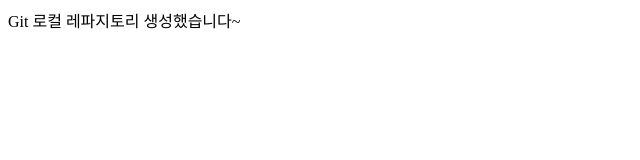
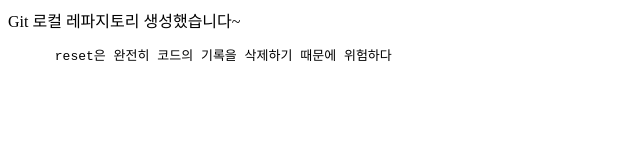
Before and after one commit to Eun-T/html-workspace, a plain HTML site: page 3_git/practice.html in a window 1280 px wide. Shown: the whole page, without its empty margins (0-640 px from the left). Drawn offline with Linux system fonts and the light colour scheme.

Commit message:
Add. reset 확인

```diff
--- a/3_git/practice.html
+++ b/3_git/practice.html
@@ -7,5 +7,9 @@
   </head>
   <body>
     Git 로컬 레파지토리 생성했습니다~
+
+    <pre>
+      reset은 완전히 코드의 기록을 삭제하기 때문에 위험하다
+    </pre>
   </body>
 </html>
```
